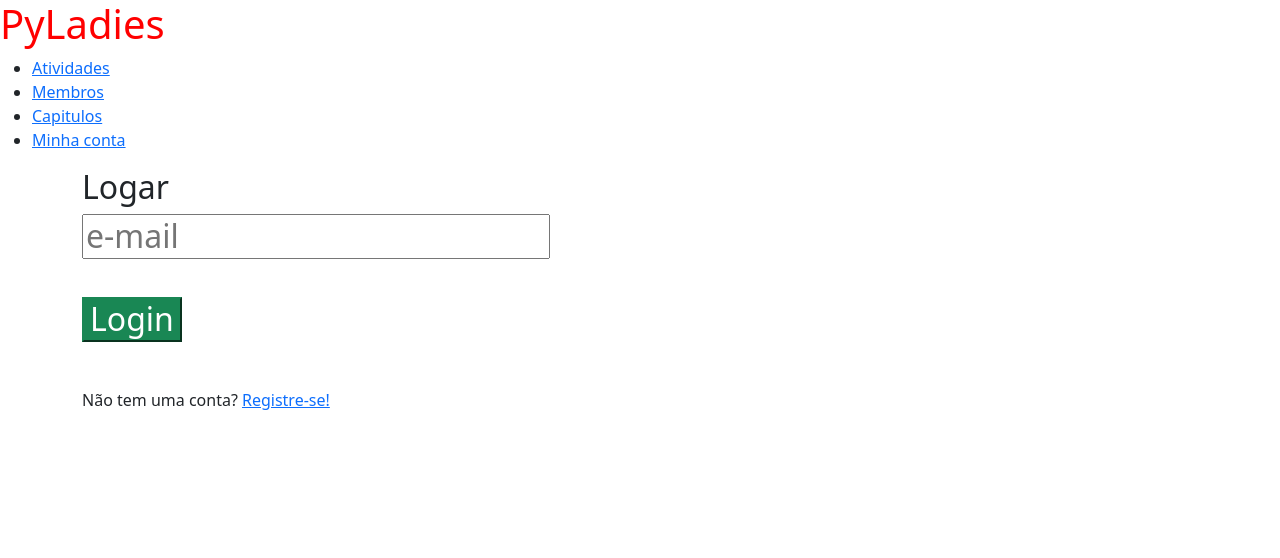
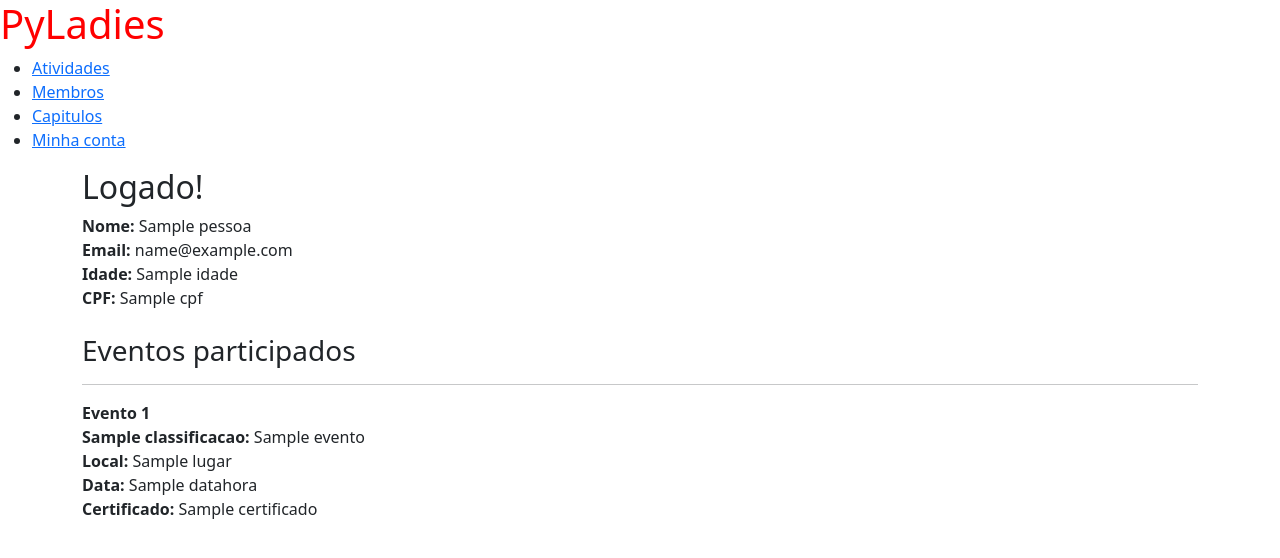
Before and after one commit to LFRusso/pyladies-bd, a Flask app: page /login in a window 1280 px wide. Shown: the top 558 px of the page. Run offline with Flask 2, Linux system fonts and the light colour scheme; a database or web service that is not in the repository returns one stand-in record (values such as "Sample title"); some libraries are stand-ins or nearby versions.

Commit message:
Adding login

```diff
--- a/app/app.py
+++ b/app/app.py
@@ -4,6 +4,7 @@
 import requests
 
 app = Flask(__name__)
+app.secret_key = b'_5#y2L"F4Q8z\n\xec]/'
 connection = psycopg2.connect(host="localhost", database="admin",user="admin", password="admin", port=5432)
 
 @app.route('/', methods=["GET"])
@@ -42,8 +43,32 @@
     return render_template("capitulos.html", len=len(capitulos), capitulos=capitulos)
 
 @app.route('/login', methods=["GET", "POST"])
-def account():
-    return render_template("login.html")
+def login():
+    logged_in = False
+    eventos = []
+    user = None
+
+    # Buscando email na base
+    try:
+        email = request.form["email"]
+    except:
+        email = None
+
+    with connection.cursor() as cursor:
+        cursor.execute(f"SELECT nome, email, idade, cpf FROM Pessoa WHERE email='{email}';")
+        data = cursor.fetchall()
+
+    if(len(data) != 0): # Email encontrado
+        logged_in = True
+        user = data[0]
+        # Selecionando eventos participadps
+        with connection.cursor() as cursor:
+            cursor.execute(f'''SELECT E.titulo, E.datahora, E.lugar, E.descricao, E.classificacao, A.certificado
+            FROM Evento E JOIN (Pessoa JOIN ParticipacaoEvento ON Pessoa.id = ParticipacaoEvento.Pessoa) A
+            ON E.id = A.evento WHERE A.email='{email}';''')
+            eventos = cursor.fetchall()
+
+    return render_template("login.html", logged_in=logged_in, data=user, len_eventos=len(eventos), eventos=eventos)
 
 @app.route('/register', methods=["GET", "POST"])
 def register():
--- a/app/templates/login.html
+++ b/app/templates/login.html
@@ -5,14 +5,50 @@
 
 {% endblock %}
 {% block body %}
+
+{% if logged_in==False %}
 <h2>Logar</h2>
 
 <h2 class="word">
-    <form action="/login" method="post">
+    <form action="{{ url_for('login') }}" method="post">
           <input id="email" name="email" type="text" placeholder="e-mail" class="textbox"/></br></br>
           <input type="submit" class="btn-success" value="Login"></br></br>
     </form>
 </h2>
 <p class="bottom">Não tem uma conta?  <a class="bottom" href="/register"> Registre-se!</a></p>
 
+{% else %}
+
+<h2>Logado!</h2>
+
+<strong>Nome:</strong> {{ data[0] }}
+<br>
+<strong>Email:</strong> {{ data[1] }}
+<br>
+<strong>Idade:</strong> {{ data[2] }}
+<br>
+<strong>CPF:</strong> {{ data[3] }}
+<br>
+<br>
+
+<h3>Eventos participados</h3>
+{% for i in range(0,len_eventos) %}
+    <hr>
+    <div class="continer">
+        <strong>Evento {{ i+1 }}</strong>
+        <br>
+        <strong>{{ eventos[i][4] }}:</strong> {{ eventos[i][0] }}
+        <br>
+        <strong>Local:</strong> {{ eventos[i][2] }}
+        <br>
+        <strong>Data:</strong> {{ eventos[i][1] }}
+        <br>
+        <strong>Certificado:</strong> {{ eventos[i][5] }}
+        <br>
+    </div>
+    <br>
+{% endfor %}
+
+{% endif %}
+
 {% endblock %}
```
